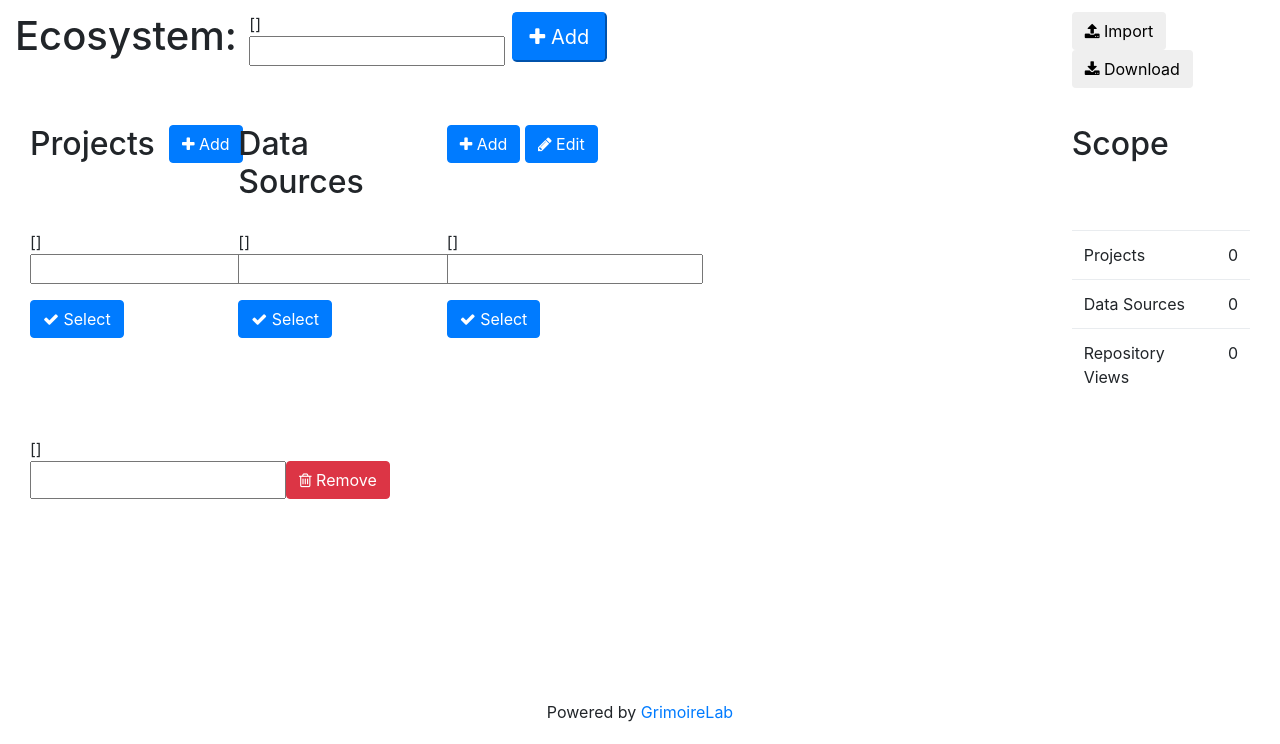
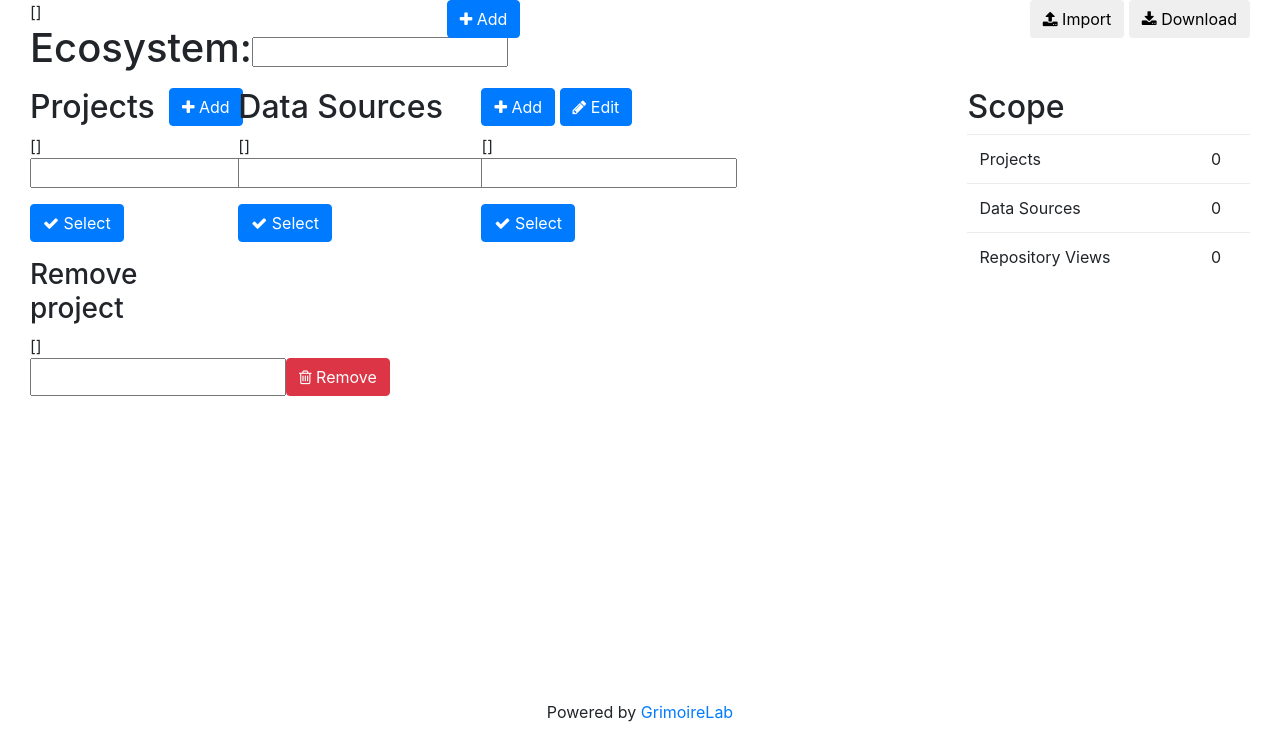
Before and after one commit to chaoss/grimoirelab-bestiary, a Django app: template django_bestiary/projects/templates/projects/editor.html in a window 1280 px wide. Shown: the part 56-800 px from the top of the page. Run offline with Django 3.2, Linux system fonts and the light colour scheme; the template is opened without the code that fills it, so the values that code supplies are empty, except form fields; tables that the repository leaves empty hold one stand-in row (values such as "Sample post"); form fields are guessed from the names that the template uses; some libraries are stand-ins or nearby versions.

Commit message:
Clean editor template html code

```diff
--- a/django_bestiary/projects/templates/projects/editor.html
+++ b/django_bestiary/projects/templates/projects/editor.html
@@ -178,65 +178,53 @@
 
 <!-- Main body -->
     <div class="container-fluid">
-
-      <div class="row" style="margin-top: 1%;">
-        <div class="col-sm-6">
+      <!-- Start: Editor header -->
       <div class="row">
-                <span><h1>Ecosystem: </h1></span>
-                <span style="margin-left:2%;">
-                    <form action="/editor_select_ecosystem" method="post">
+        <div class="col-md-4">
+          <form class="form-inline" action="/editor_select_ecosystem" method="post">
             {% csrf_token %}
             {% for field in ecosystems_form.state_fields %}
             {{ field }}
             {% endfor %}
             {{ ecosystems_form.name.errors }}
-                      <div class="input-group-lg">
+            <div class="form-group mb-2">
+              <label for="id_name"><h1>Ecosystem:</h1></label>
               {{ ecosystems_form.name }}
             </div>
           </form>
-                </span>
-                <span style="margin-left: 1%;">
-                    <button type="submit" class="btn-lg btn-primary" data-toggle="modal" data-target="#addEcosystemModal"><span><i class="fa fa-plus"></i></span> Add<span class="sr-only"> ecosystem</span></button>
-                </span>
         </div>
+        <div class="col-md-5">
+          <button type="submit" class="btn btn-primary mb-2" data-toggle="modal" data-target="#addEcosystemModal">
+            <i class="fa fa-plus"></i> Add<span class="sr-only"> ecosystem</span>
+          </button>
         </div>
-        <div class="col-sm-4">
-        </div>
-        <div class="col-sm-2">
-            <div class="button-group">
+        <div class="col-md-3">
+          <div class="button-group text-right">
             <button type="submit" class="btn btn-default" data-toggle="modal" data-target="#importModal"><span><i class="fa fa-upload"></i></span> Import<span class="sr-only">  Projects File</span></button>
             <button type="submit" class="btn btn-default" data-toggle="modal" data-target="#exportModal"><span><i class="fa fa-download"></i></span> Download<span class="sr-only">  Projects File</span></button>
           </div>
         </div>
       </div>
-
-      <div class="row" style="margin-top: 3%;">
-        <div class="col-sm-2">
+      <!-- End: Editor header -->
+    </div>
+    <div class="container-fluid">
+      <!-- Start: Editor body -->
+      <div class="row">
+        <!-- Start: Projects block -->
+        <div class="col-md-2">
           <div class="row">
             <div class="col-sm-8">
               <h2>Projects</h2>
             </div>
             <div class="col-sm-4">
-              <button type="submit" class="btn btn-primary" data-toggle="modal" data-target="#addProjectModal"><span><i class="fa fa-plus"></i></span> Add<span class="sr-only"> project</span></button>
-            </div>
-          </div>
-        </div>
-        <div class="col-sm-2">
-            <h2>Data Sources</h2>
-        </div>
-        <div class="col-sm-6">
-            <div class="button-group">
-                <button type="submit" class="btn btn-primary" onclick="showAddButtons();"><span><i class="fa fa-plus"></i></span> Add<span class="sr-only"> repository view</span></button>
-                <button type="submit" class="btn btn-primary" onclick="showEditButtons();"><span><i class="fa fa-pencil"></i> Edit<span class="sr-only"> repository view</span></button>
-            </div>
-        </div>
-        <div class="col-sm-2">
-          <h2>Scope</h2>
+              <button type="submit" class="btn btn-primary" data-toggle="modal" data-target="#addProjectModal">
+                <i class="fa fa-plus"></i> Add<span class="sr-only"> project</span>
+              </button>
             </div>
           </div>
 
-      <div class="row" style="margin-top: 20px;">
-        <div class="col-sm-2">
+          <div class="row">
+            <div class="col-sm-12">
               <form action="/editor_select_project" method="post">
                 {% csrf_token %}
                 {% for field in projects_form.state_fields %}
@@ -247,11 +235,49 @@
                   {{ projects_form.name }}
                 </div>
                 <div class="form-group">
-              <button type="submit" class="btn btn-primary"><span><i class="fa fa-check"></i></span> Select <span class="sr-only"> project</span></button>
+                  <button type="submit" class="btn btn-primary">
+                    <i class="fa fa-check"></i> Select <span class="sr-only"> project</span>
+                  </button>
                 </div>
               </form>
             </div>
-        <div class="col-sm-2">
+          </div>
+
+          <div class="row">
+            <div class="col-sm-12">
+              <h3>Remove project</h3>
+                <form action="/remove_project" method="post">
+                  {% csrf_token %}
+                  {% for field in project_remove_form.state_fields %}
+                    {{ field }}
+                  {% endfor %}
+                  {{ project_remove_form.name.errors }}
+                    <div class="input-group">
+                        {{ project_remove_form.project_name }}
+                        <button type="submit" class="btn btn-danger"><span><i class="fa fa-trash-o"></i></span> Remove<span class="sr-only"> project</span></button>
+                    </div>
+
+                </form>
+            </div>
+          </div>
+
+        </div>
+        <!-- End: Projects block -->
+        <!-- Start: Data sources block -->
+        <div class="col-md-7">
+          <div class="row">
+            <div class="col-sm-4">
+              <h2>Data Sources</h2>
+            </div>
+            <div class="col-sm-8">
+              <div class="button-group">
+                <button type="submit" class="btn btn-primary" onclick="showAddButtons();"><span><i class="fa fa-plus"></i></span> Add<span class="sr-only"> repository view</span></button>
+                <button type="submit" class="btn btn-primary" onclick="showEditButtons();"><span><i class="fa fa-pencil"></i> Edit<span class="sr-only"> repository view</span></button>
+              </div>
+            </div>
+          </div>
+          <div class="row">
+            <div class="col-sm-4">
                 <form action="/select_data_source" method="post">
                   {% csrf_token %}
                   {% for field in data_sources_form.state_fields %}
@@ -266,7 +292,7 @@
                   </div>
                   </form>
             </div>
-        <div class="col-sm-6">
+            <div class="col-sm-8">
                 <form action="/select_repository_view" method="post">
                   {% csrf_token %}
                   {% for field in repository_views_form.state_fields %}
@@ -281,7 +307,12 @@
                   </div>
                 </form>
             </div>
-        <div class="col-sm-2">
+          </div>
+        </div>
+        <!-- Start: Data sources block -->
+        <!-- Start: Scope block -->
+        <div class="col-md-3">
+          <h2>Scope</h2>
           <table class="table table-hover">
               <tbody>
                 <tr>
@@ -299,30 +330,10 @@
               </tbody>
             </table>
         </div>
+        <!-- End: Scope block -->
       </div>
+      <!-- End: Editor body -->
 
-      <div class="row" style="margin-top: 20px;">
-        <div class="col-sm-2">
-                <form action="/remove_project" method="post">
-                  {% csrf_token %}
-                  {% for field in project_remove_form.state_fields %}
-                    {{ field }}
-                  {% endfor %}
-                  {{ project_remove_form.name.errors }}
-                    <div class="input-group">
-                        {{ project_remove_form.project_name }}
-                        <button type="submit" class="btn btn-danger"><span><i class="fa fa-trash-o"></i></span> Remove<span class="sr-only"> project</span></button>
-                    </div>
-
-                </form>
-        </div>
-        <div class="col-sm-4">
-        </div>
-        <div class="col-sm-3">
-        </div>
-        <div class="col-sm-3">
-        </div>
-      </div>
     </div>
 
 
```
Lines whose indentation alone changed are shown as unchanged.
